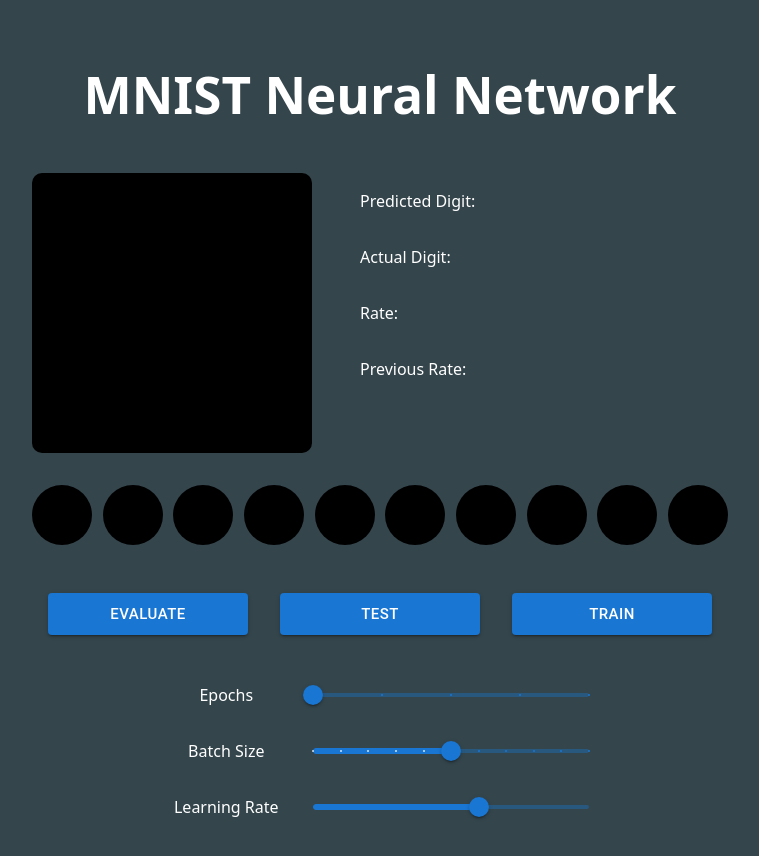
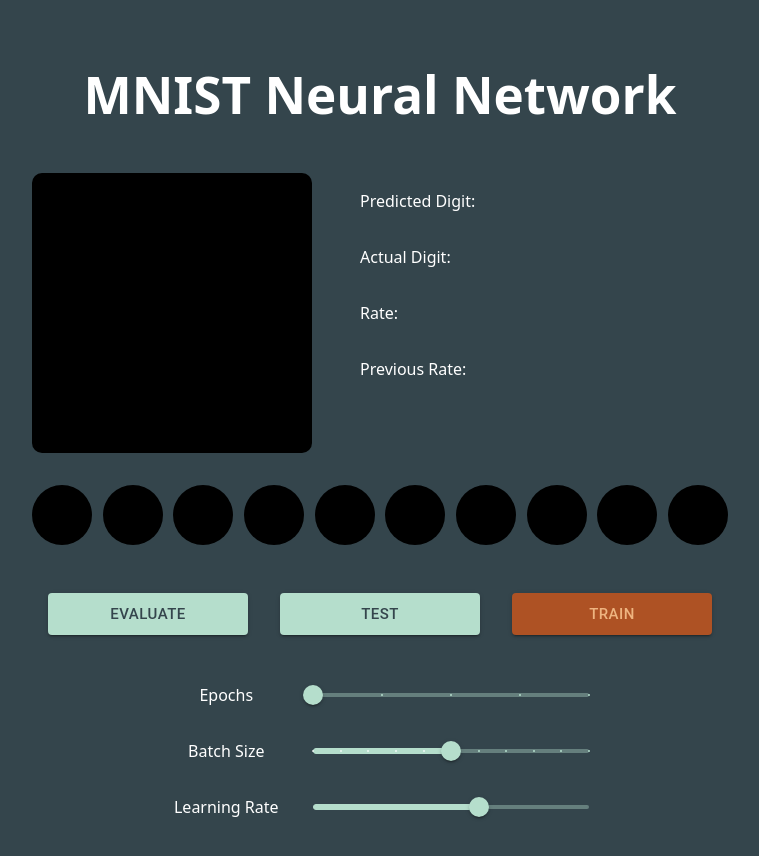
Before and after one commit to taml5/mnist, a React (Vite) app in the folder frontend/: page / in a window 1280 px wide. Shown: the top 856 px of the page, without its empty margins (260-1019 px from the left). Built offline with nearby package versions, Linux system fonts and the light colour scheme.

Commit message:
Updated the colour scheme of the control menu

```diff
--- a/frontend/src/components/ControlMenu.tsx
+++ b/frontend/src/components/ControlMenu.tsx
@@ -1,6 +1,19 @@
 import { Dispatch, SetStateAction, useState } from "react";
-import { Button, Slider, Tooltip } from "@mui/material";
+import { Button, Slider, ThemeProvider, Tooltip, createTheme } from "@mui/material";
 import "./ControlMenu.css";
+
+const theme = createTheme({
+    palette: {
+        primary: {
+            main: "#b5decc",
+            contrastText: "#34454c"
+        },
+        secondary: {
+            main: "#ae5224",
+            contrastText: "#eeb480"
+        }
+    }
+});
 
 interface IControlMenu {
     setCertainty: Dispatch<SetStateAction<number>>,
@@ -13,7 +26,6 @@ interface IControlMenu {
     setImgSrc: Dispatch<SetStateAction<string>>
 }
 
-// TODO: update the colour scheme
 function ControlMenu(prop: IControlMenu) {
     const [training, setTraining] = useState<boolean>(false);
     const [evaluating, setEvaluating] = useState<boolean>(false);
@@ -22,6 +34,7 @@ function ControlMenu(prop: IControlMenu) {
     const [learningRate, setLearningRate] = useState<number>(3 * 20);
 
     return (<div className="control-menu">
+        <ThemeProvider theme={theme}>
             <div className="buttons">
                 <Tooltip
                     title="Evaluate the number of successful predictions over the entire testing image set."
@@ -87,6 +100,7 @@ function ControlMenu(prop: IControlMenu) {
                     title="Train the neural network with the below hyperparameters. This could take a while."
                     placement="right"
                     enterDelay={1000}
+                    color="secondary"
                 >
                     <Button
                         className="Train"
@@ -177,6 +191,7 @@ function ControlMenu(prop: IControlMenu) {
                     />
                 </div>
             </div>
+        </ThemeProvider>
     </div>)
 }
 
```
Lines whose indentation alone changed are shown as unchanged.
